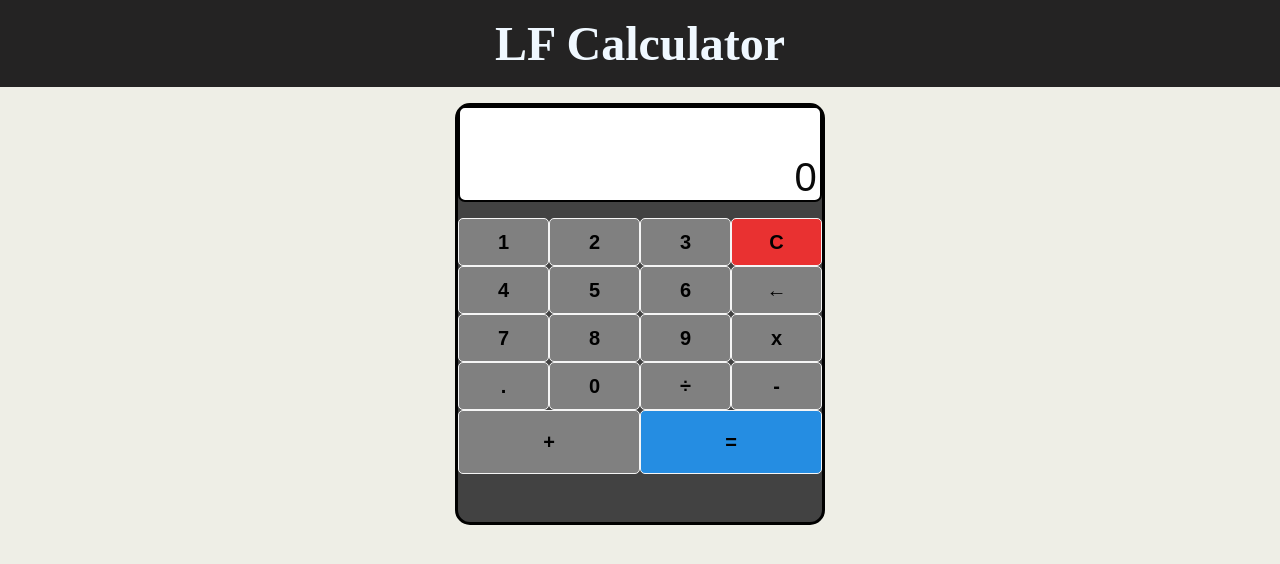
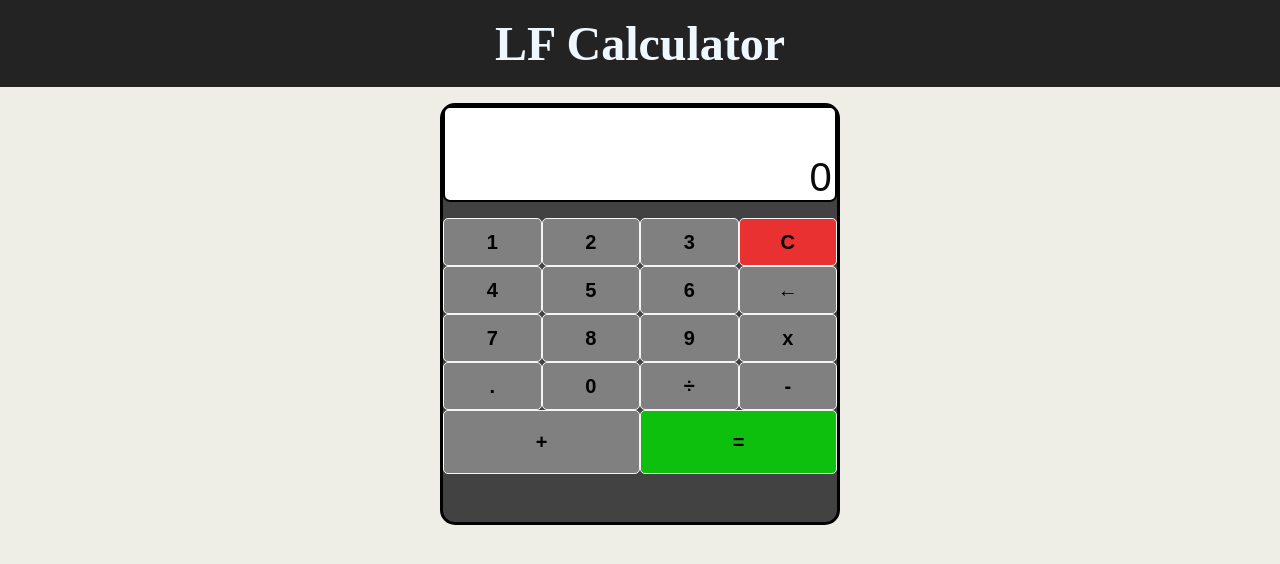
Before and after one commit to LahFlame/Lf-calculator, a React (Create React App) app: page / in a window 1280 px wide. Shown: the top 564 px of the page. Built offline with nearby package versions, Linux system fonts and the light colour scheme; the HTML template or start-up script is replaced by a standard one; a web font is replaced by a local one.

Commit message:
just a minor styliing

```diff
--- a/src/components/buttons/button.styles.scss
+++ b/src/components/buttons/button.styles.scss
@@ -14,7 +14,7 @@
     }
     &:last-child button{
         height: 4rem;
-        background-color: rgb(37, 141, 226);
+        background-color: rgb(13, 192, 13);
     }
     &:nth-last-child(2) button{
         height: 4rem;
--- a/src/components/calculator-container/calculator-container.styles.scss
+++ b/src/components/calculator-container/calculator-container.styles.scss
@@ -1,5 +1,5 @@
 .calculator-container{
-    max-width: 370px;
+    max-width: 400px;
     margin: 1rem auto;
     border: 3px solid black;
     padding-bottom: 3rem;
```
